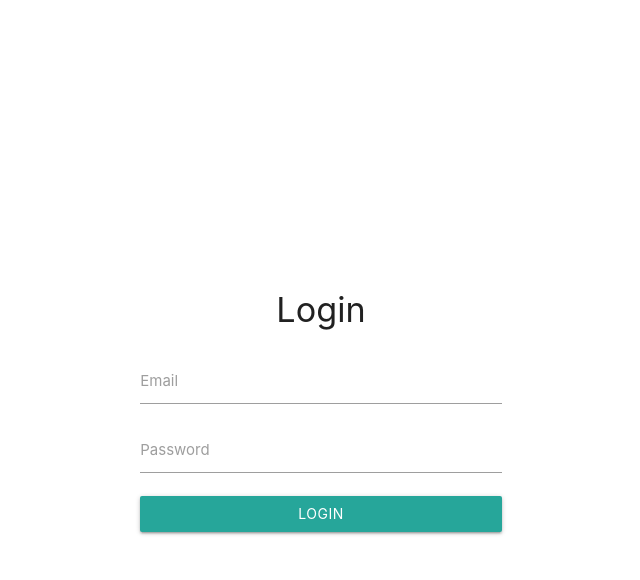
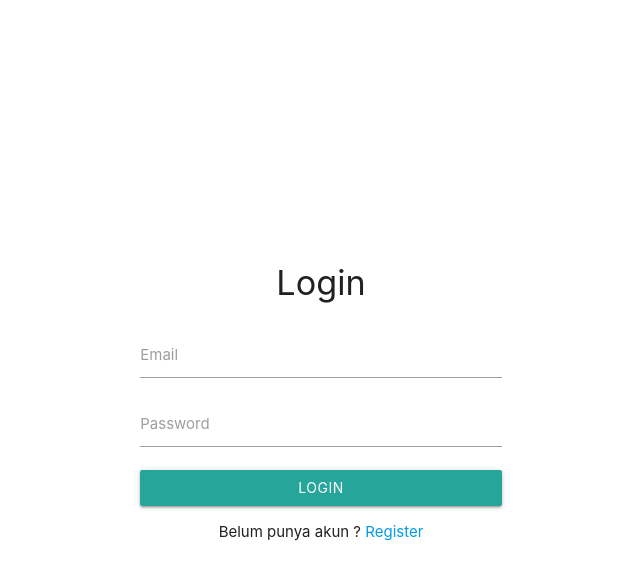
Before and after one commit to alfianandinugraha/event-ni, a PHP site: page /login.php in a window 1280 px wide. Shown: the top 580 px of the page, without its empty margins (319-959 px from the left). Run offline with PHP 8.4, Linux system fonts and the light colour scheme; some libraries are stand-ins or nearby versions.

Commit message:
feat(link): add link to register.php

```diff
--- a/login.php
+++ b/login.php
@@ -56,7 +56,12 @@ if ($method == "POST") {
           <input type="password" name="password" id="input-password">
           <label for="input-password">Password</label>
         </div>
-        <button class="btn waves-effect waves-light btn-login">Login</button>
+        <div class="input-field">
+          <button class="btn waves-effect waves-light btn-login">Login</button>
+        </div>
+        <div class="input-field">
+          <p class="center-align">Belum punya akun ? <a href="register.php">Register</a></p>
+        </div>
       </form>
     </div>
   </main>
```
